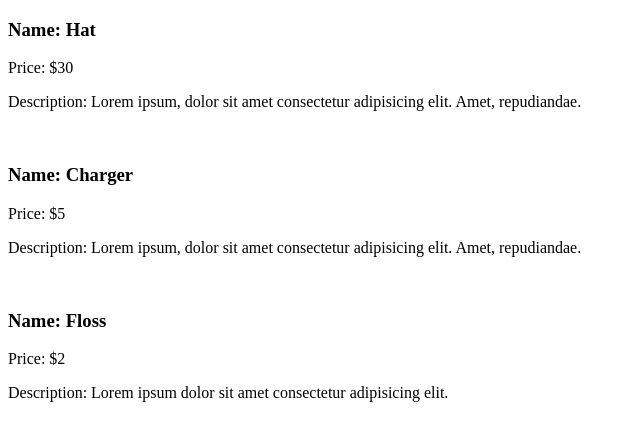
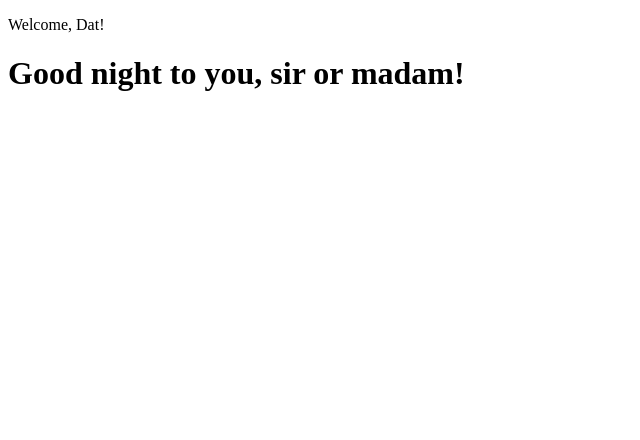
Before and after one commit to Datnia/todo-list, a React (Create React App) app: page / in a window 1280 px wide. Shown: the top 440 px of the page, without its empty margins (0-640 px from the left). Built offline with nearby package versions, Linux system fonts and the light colour scheme.

Commit message:
class components

```diff
--- a/src/components/App.js
+++ b/src/components/App.js
@@ -1,10 +1,11 @@
-import React from "react";
-import Products from "./Products";
-import productData from "./productData";
+import React, { Component } from "react";
+// import Products from "./Products";
+// import productData from "./productData";
 // import Joke from "./Joke";
 // import jokesData from "./jokesData";
 // import ToDoItem from "./TodoItem";
 // import "../style.css";
+// import todoData from "./todoData";
 // import Navbar from "./Header";
 // import MainContent from "./MainContent";
 // import Footer from "./Footer";
@@ -20,22 +21,60 @@ import productData from "./productData";
 // }
 
 // function App() {
+//   const todoComponents = todoData.map(task => (
+//     <ToDoItem key={task.id} task={task} />
+//   ));
 //   return (
 //     <div className="todo-list">
 //       <h1>To Do List</h1>
-//       <ToDoItem />
-//       <ToDoItem />
-//       <ToDoItem />
-//       <ToDoItem />
+//       {todoComponents}
 //     </div>
 //   );
 // }
 
-function App() {
-  const productsComponents = productData.map(product => (
-    <Products key={product.id} product={product} />
-  ));
-  return productsComponents;
+class App extends React.Component {
+  render() {
+    return (
+      <div>
+        <Header username="Dat" />
+        <Greeting />
+      </div>
+    );
+  }
 }
 
+class Header extends React.Component {
+  render() {
+    return (
+      <header>
+        <p>Welcome, {this.props.username}!</p>
+      </header>
+    );
+  }
+}
+
+class Greeting extends Component {
+  render() {
+    const date = new Date();
+    const hours = date.getHours();
+    let timeOfDay;
+
+    if (hours < 12) {
+      timeOfDay = "morning";
+    } else if (hours >= 12 && hours < 17) {
+      timeOfDay = "afternoon";
+    } else {
+      timeOfDay = "night";
+    }
+    return <h1>Good {timeOfDay} to you, sir or madam!</h1>;
+  }
+}
+
+// function App() {
+//   const productsComponents = productData.map(product => (
+//     <Products key={product.id} product={product} />
+//   ));
+//   return productsComponents;
+// }
+
 export default App;
--- a/src/components/TodoItem.js
+++ b/src/components/TodoItem.js
@@ -1,10 +1,10 @@
 import React from "react";
 
-function ToDoItem() {
+function ToDoItem(props) {
   return (
     <div className="todo-item">
-      <input type="checkbox" />
-      <p>Placeholder text</p>
+      <input type="checkbox" checked={props.task.completed} />
+      <p>{props.task.task}</p>
     </div>
   );
 }
--- /dev/null
+++ b/src/components/todoData.js
@@ -0,0 +1,24 @@
+const todoData = [
+  {
+    id: "1",
+    task: "Take out the trash",
+    completed: true
+  },
+  {
+    id: "2",
+    task: "Walk dog",
+    completed: false
+  },
+  {
+    id: "3",
+    task: "Homework",
+    completed: true
+  },
+  {
+    id: "4",
+    task: "Take out the trash",
+    completed: true
+  }
+];
+
+export default todoData;
--- a/src/style.css
+++ b/src/style.css
@@ -1,7 +1,7 @@
 * {
   margin: 0;
   padding: 0;
-  font-family: Roboto, sans-serif;
+  font-family: Verdana, Geneva, Tahoma, sans-serif;
 }
 
 body {
```
